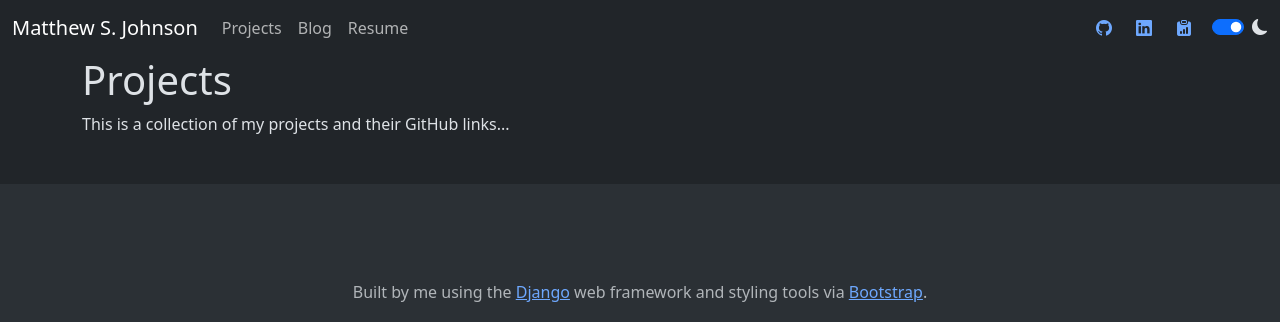
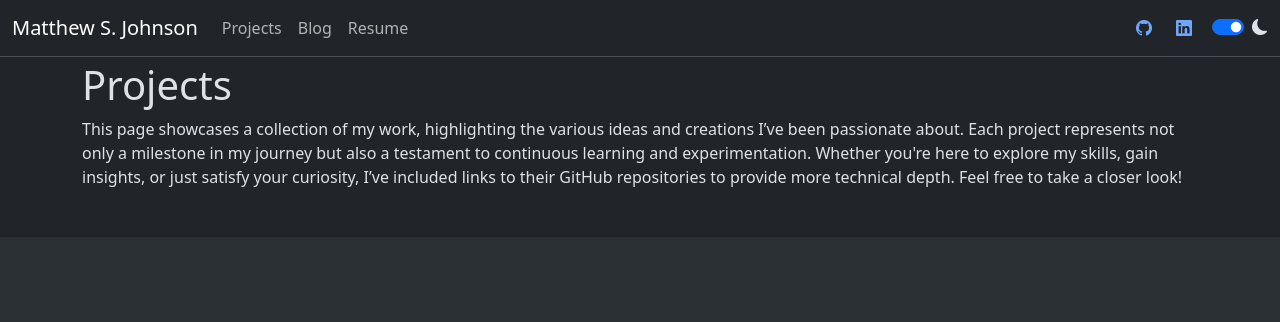
Before and after one commit to mjohns91/PersonalBlog, a Django app: page /projects/ in a window 1280 px wide. Shown: the top 322 px of the page. Run offline with Django 5.2, Linux system fonts and the light colour scheme; data that the repository does not hold is empty.

Commit message:
added some formatting to projects page

```diff
--- a/templates/base.html
+++ b/templates/base.html
@@ -20,7 +20,7 @@
         <div class="container py-4 py-md-5 px-4 px-md-3 text-body-secondary">
             <ul class="list-inline mb-3">
                 <li>
-                    <p class="text-center text-wrap fs-6">Built by me using the <a href="https://www.djangoproject.com/">Django</a> web framework and styling tools via <a href="https://getbootstrap.com/">Bootstrap</a>.</p>
+                    <p class="text-center text-wrap fs-6">Built by me using the <a href="https://www.djangoproject.com/">Django</a> web framework, <a href="https://htmx.org/">htmx</a>, and <a href="https://getbootstrap.com/">Bootstrap</a>.</p>
                 </li>
                 <li>
                     <p class="text-center text-wrap fs-6">This site is licensed under a Creative Commons Attribution-ShareAlike 4.0 International License.
--- a/templates/blog.html
+++ b/templates/blog.html
@@ -3,7 +3,7 @@
 {% block content %}
 
     <!-- Display title/summary -->
-    <div class="container">
+    <div class="container my-1">
         <h1>Blog</h1>
         <p>I created this blog to share knowledge, solve problems, and connect with fellow developers.
             Programming can be challenging, but through writing, I aim to simplify complex concepts,
@@ -32,12 +32,11 @@
         </div>
     </div>
 
-    <hr>
     <!-- Display posts -->
     <div id="posts-container" class="container my-3">
         <h2>{{ topic }}</h2>
         {% for post in posts %}
-            <div class="card" style="margin-bottom: 10px">
+            <div class="card my-1">
                 <div class="card-body">
                     <h5>{{ post.title }}</h5>
                     <p>Posted on: {{ post.posted_date.date }}</p>
--- a/templates/navbar.html
+++ b/templates/navbar.html
@@ -1,4 +1,4 @@
-<nav class="navbar navbar-expand-lg">
+<nav class="navbar navbar-expand-lg border-bottom border-body">
   <div class="container-fluid">
     <a class="navbar-brand" href="{% url 'home' %}">Matthew S. Johnson</a>
     <button class="navbar-toggler" type="button" data-bs-toggle="collapse" data-bs-target="#navbarSupportedContent" aria-controls="navbarSupportedContent" aria-expanded="false" aria-label="Toggle navigation">
@@ -23,9 +23,6 @@
         </div>
         <div class="col align-right">
           <a href="https://www.linkedin.com/in/matthew-scott-johnson" class="bi bi-linkedin" target="_blank"></a>
-        </div>
-        <div class="col align-right">
-          <a href="https://public.tableau.com/app/profile/matthew.johnson4556/vizzes" class="bi bi-clipboard-data-fill" target="_blank"></a>
         </div>
       </div>
       <div class="form-check form-switch" style="margin-left: 20px">
--- a/templates/partials/blog_posts.html
+++ b/templates/partials/blog_posts.html
@@ -1,7 +1,7 @@
 <div class="container my-3">
     <h2>{{ topic }}</h2>
     {% for post in posts %}
-        <div class="card" style="margin-bottom: 10px">
+        <div class="card my-1" style="margin-bottom: 10px">
             <div class="card-body">
                 <h5>{{ post.title }}</h5>
                 <p>Posted on: {{ post.posted_date.date }}</p>
--- a/templates/projects.html
+++ b/templates/projects.html
@@ -1,15 +1,25 @@
 {% extends 'base.html' %}
 {% block content %}
-    <div class="container">
+    <div class="container my-1">
         <h1>Projects</h1>
-        <p>This is a collection of my projects and their GitHub links...</p>
+        <p>This page showcases a collection of my work, highlighting the various ideas and creations
+            I’ve been passionate about. Each project represents not only a milestone in my journey but also a testament
+            to continuous learning and experimentation. Whether you're here to explore my skills, gain insights,
+            or just satisfy your curiosity, I’ve included links to their GitHub repositories to provide more
+            technical depth. Feel free to take a closer look!</p>
     </div>
     <div class="container">
         {% for project in projects %}
-            <h1>{{ project.title }}</h1>
-            <p>{{ project.posted_date }}</p>
-            <p>{{ project.content }}</p>
-            <p><a href="{{ project.github_link }}">GitHub Link</a></p>
+            <div class="card my-1">
+                <div class="card-body">
+                    <h3>{{ project.title }}</h3>
+                    <p>{{ project.posted_date.date }}</p>
+                    <p>{{ project.content }}</p>
+                    <div class="container">
+                        <i class="bi bi-github"><a class="mx-1" href="{{ project.github_link }}">View on Github</a></i>
+                    </div>
+                </div>
+            </div>
         {% endfor %}
     </div>
 {% endblock %}
--- a/website/views.py
+++ b/website/views.py
@@ -30,7 +30,6 @@ def blog_by_topic_htmx(request, topic_slug):
     # Render only the posts partial template for htmx
     return render(request, "partials/blog_posts.html", context)
 
-
 def blog_post(request, topic_slug, title_slug):
     """Sends the user to a specific blog post"""
     post = get_object_or_404(BlogPost, topic_slug=topic_slug, title_slug=title_slug)
```
